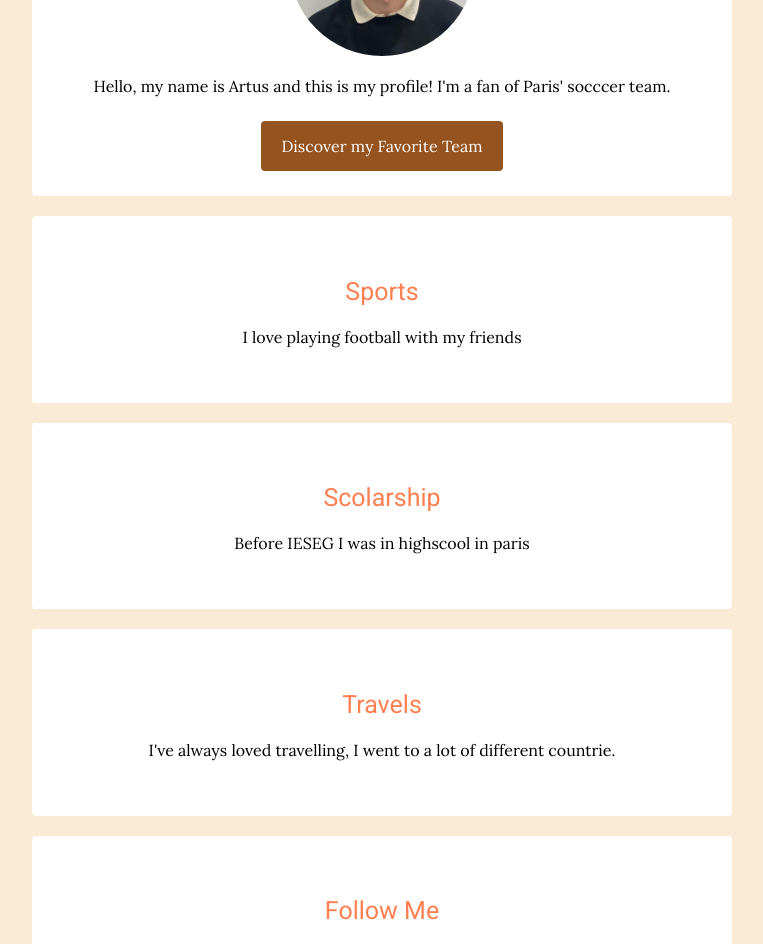
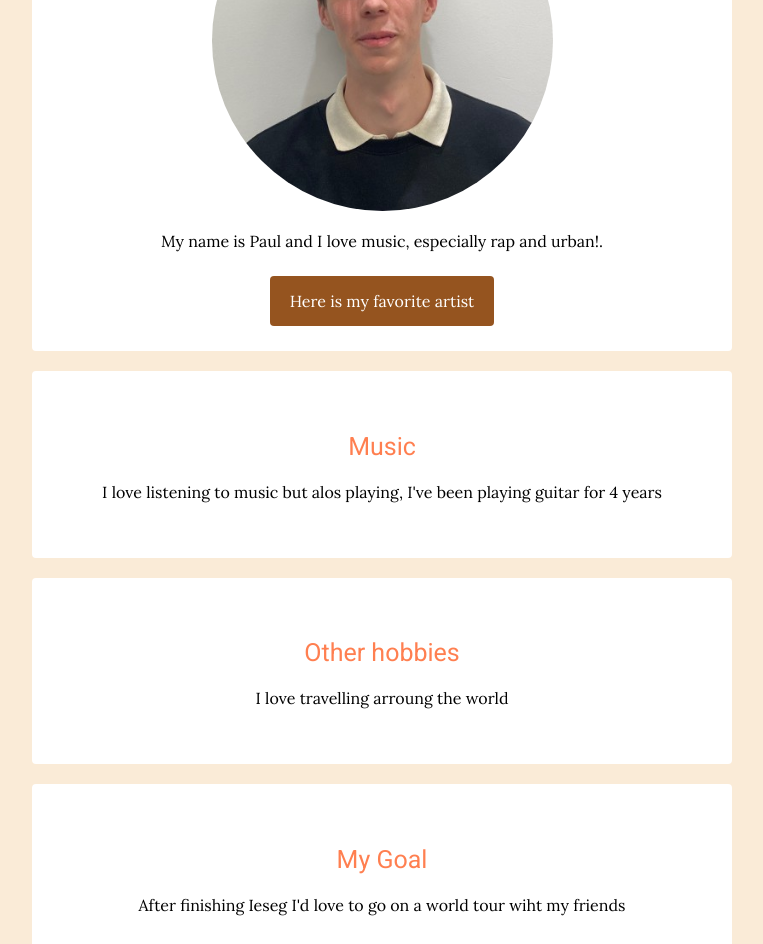
Before and after one commit to paul-dovantuan/my-profile, a plain HTML site: page index.html in a window 1280 px wide. Shown: the part 300-1244 px from the top of the page, without its empty margins (258-1021 px from the left). Drawn offline with Linux system fonts and the light colour scheme.

Commit message:
Update index.html

```diff
--- a/index.html
+++ b/index.html
@@ -1,8 +1,8 @@
  <!DOCTYPE html>
 <html>
   <head>
-<title>Artus's profile</title>
-<meta name="description" content="This is the profile of Artus">
+<title>Paul's Profile</title>
+<meta name="description" content="This is the profile of Paul">
 <meta charset="utf-8">
 <script src="https://kit.fontawesome.com/a949d5b5a3.js" crossorigin="anonymous"></script>
 <link href="https://fonts.googleapis.com/css2?family=Lora:wght@400;700&family=Roboto:wght@300;400;500;700;900&display=swap" rel="stylesheet">
@@ -12,52 +12,50 @@
 
 <div class="container">
 <div class="card-white" id="introduction">
-    <h1>Hello everyone, I'm Artus!</h1>
-  <img src="images/photo-profile.jpg" class="img-circle" height="45%" width="30%" alt="photo-profile">
+    <h1>Hello everyone, my name is Paul!</h1>
+  <img src="images/photo-profile.jpg" class="img-circle" height="55%" width="55%" alt="photo-profile">
   <p>
-Hello, my name is Artus and this is my profile! I'm a fan of Paris' socccer team.</p>
-  <a href="https://www.psg.fr" target="_blank" class="btn-blue"> Discover my Favorite Team</a>
+My name is Paul and I love music, especially rap and urban!.</p>
+  <a href="https://www.youtube.com/channel/UCNtD7oDVld6YeaYV7tCXo1A" target="_blank" class="btn-blue">Here is my favorite artist</a>
 </div>
 <div class="card-white">
-        <h2>Sports</h2>
+        <h2>Music</h2>
         <p>
-          I love playing football with my friends
+          I love listening to music but alos playing, I've been playing guitar for 4 years
         </p>
         </div>
 <div class="card-white">
-    <h2>Scolarship</h2>
+    <h2>Other hobbies</h2>
       <p>
-        Before IESEG I was in highscool in paris
+        I love travelling arroung the world
       </p>
       </div>
       <div class="card-white">
-      <h2>Travels</h2>
+      <h2>My Goal</h2>
       <p>
-      I've always loved travelling, I went to a lot of different countrie.
+      After finishing Ieseg I'd love to go on a world tour wiht my friends
       </p>
     </div>
       <div class="card-white">
-      <h2>Follow Me</h2>
+      <h2>My Social Medias</h2>
     <ul class="list-inline">
       <li>
-      <a href="https://www.linkedin.com/in/théo-martin-95a877217/"target="_blank">
+      <a href="https://www.linkedin.com/in/paul-do-van-tuan-81a232251/"target="_blank">
       <i class="fab fa-linkedin"></i>
       </a>
       </li>
       <li>
-      <a href="https://www.facebook.com/profile.php?id=100007329317235"target="_blank">
+      <a href="https://www.facebook.com/profile.php?id=100081940932733"target="_blank">
       <i class="fab fa-facebook-square"></i>
       </a>
       </li>
       <li>
-      <a href="https://www.instagram.com/artus_rv/"target="_blank">
+      <a href="https://www.instagram.com/paul_dvt/"target="_blank">
       <i class="fab fa-instagram-square"></i>
       </a>
       </li>
     </ul>
     </div>
     </div>
-
-
   </body>
 </html>
```
